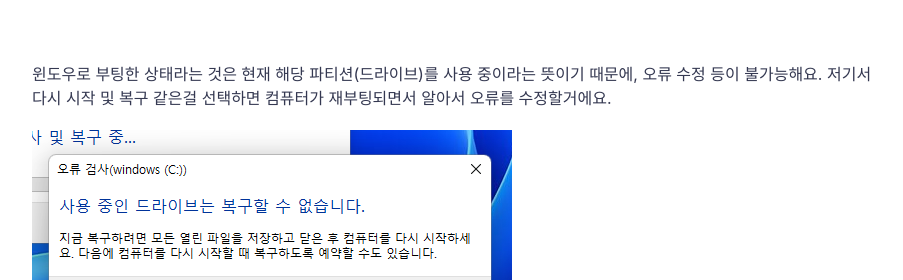
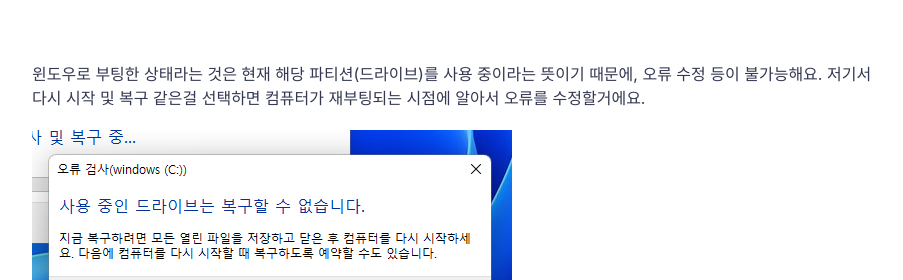
Before and after one commit to hyeon-js/blog, a Jekyll site: the page built from _pages/windows-partition-mount-error.md, in a window 1280 px wide and 900 px high, scrolled down 1772 px. Shown: the part 196-476 px from the top of the window, without its empty margins (188-1091 px from the left). Built offline with Jekyll 4.4.1, drawn with Linux system fonts in a browser that asks for light colours; comment, search, counter and statistics services are not loaded.

Commit message:
Update windows-partition-mount-error.md

```diff
--- a/_pages/windows-partition-mount-error.md
+++ b/_pages/windows-partition-mount-error.md
@@ -23,7 +23,7 @@ featured-img: windows-partition-mount-error.png
 <br/>
 
 윈도우로 부팅한 상태라는 것은 현재 해당 파티션(드라이브)를 사용 중이라는 뜻이기 때문에, 오류 수정 등이 불가능해요.
-저기서 다시 시작 및 복구 같은걸 선택하면 컴퓨터가 재부팅되면서 알아서 오류를 수정할거에요.
+저기서 다시 시작 및 복구 같은걸 선택하면 컴퓨터가 재부팅되는 시점에 알아서 오류를 수정할거에요.
 
 ![image]({{site.url}}{{site.baseurl}}/assets/images/windows-partition-mount-error/2.png)
 
```
